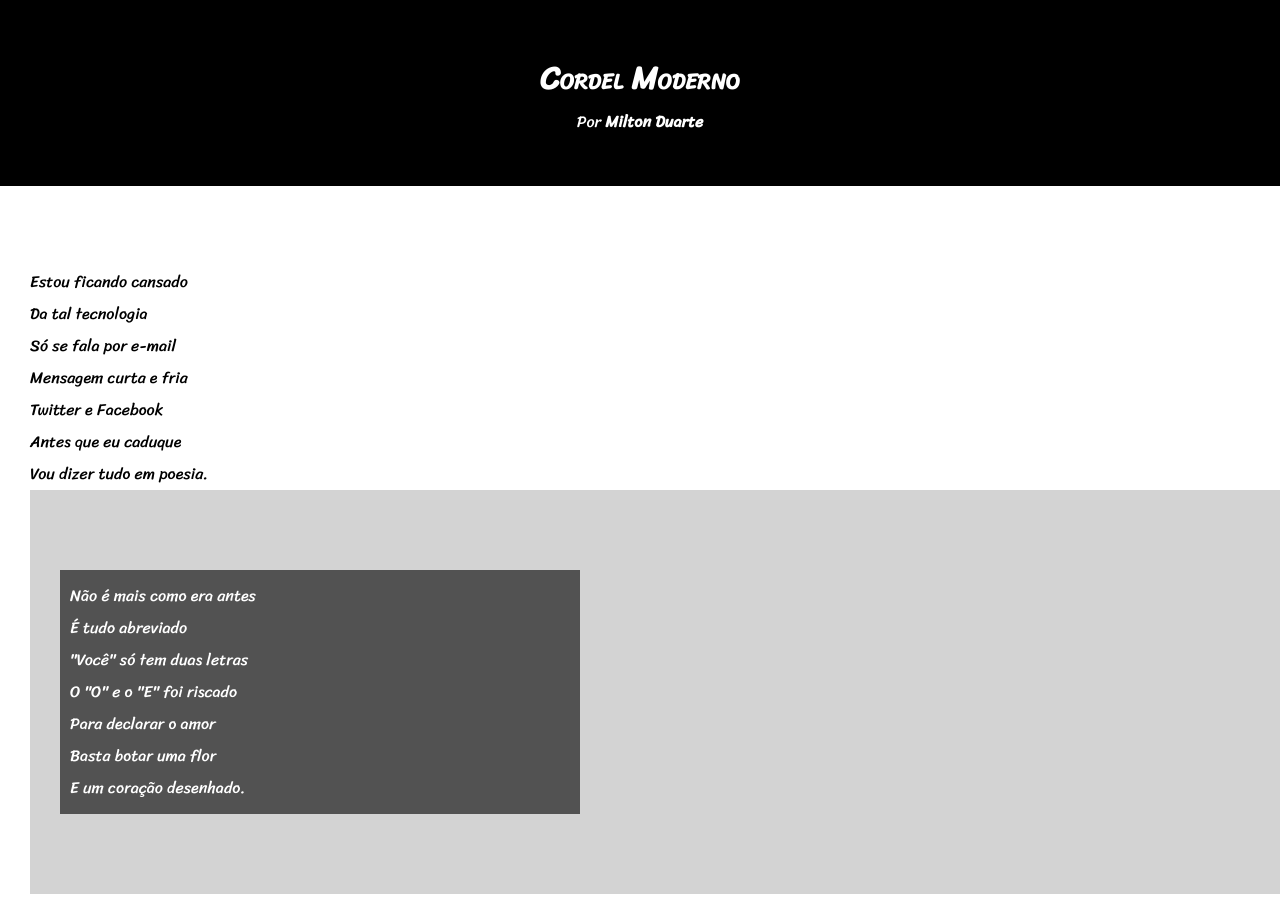
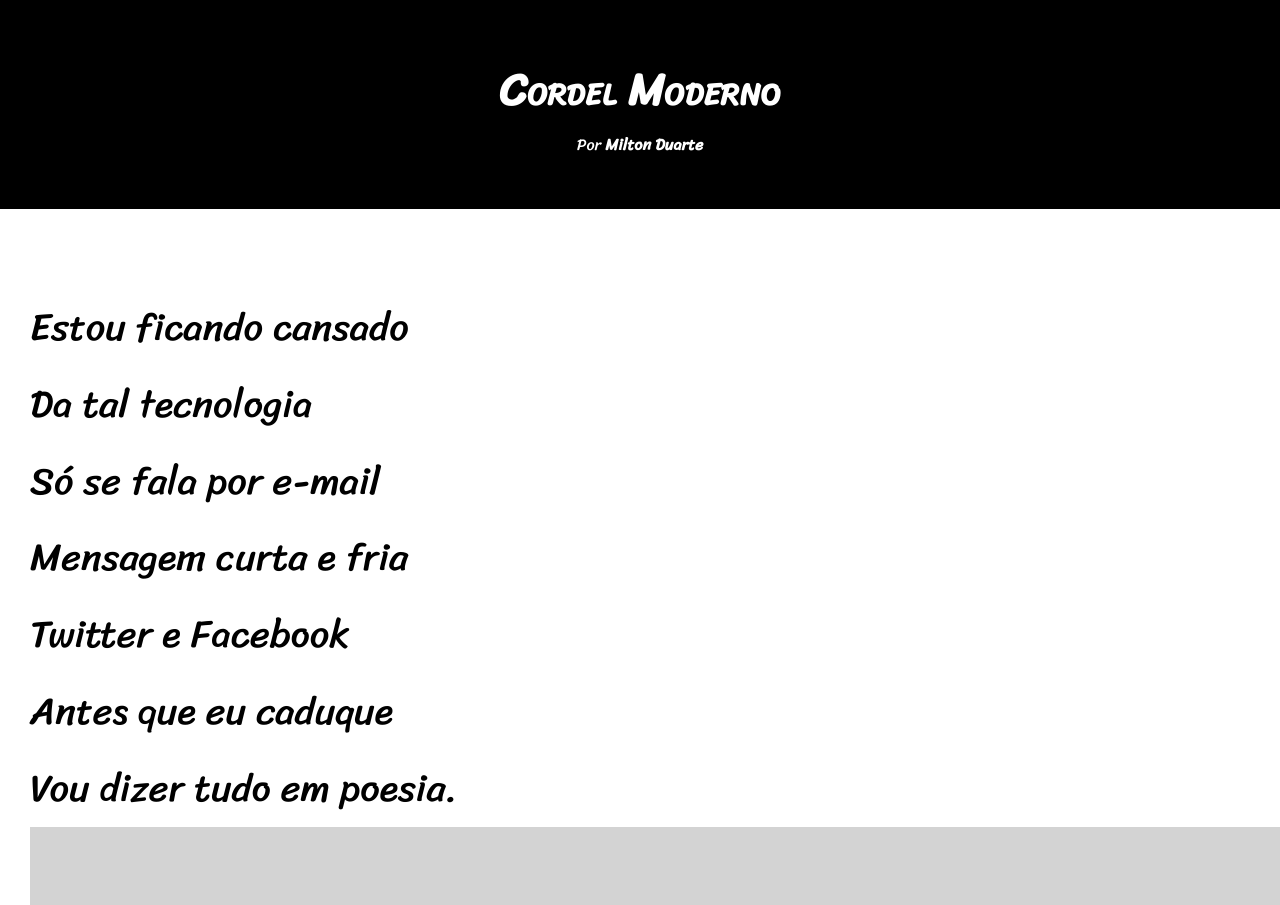
Before and after one commit to PedroBelloS/html-css, a plain HTML site: page desafios/d012/cordel.html in a window 1280 px wide. Shown: the top 905 px of the page. Drawn offline with Linux system fonts and the light colour scheme.

Commit message:
atualizando o tamanho das letras

```diff
--- a/desafios/d012/style.css
+++ b/desafios/d012/style.css
@@ -41,6 +41,7 @@ header{
 header > h1{
 padding-top: 50px;
 font-variant: small-caps;
+font-size: 3.5vw;
 
 
 }
@@ -65,6 +66,7 @@ section{padding-top: 10vh;
 padding-bottom: 10vh;
 line-height: 2em;
 padding-left: 30px;
+font-size: 3vw;
 
 }
 
@@ -72,18 +74,18 @@ padding-left: 30px;
 section.normal{ background-color: white;
     color: black;
 
-
 }
 
 section.imagem{background-color: lightgray;
 color: white;
-
+font-family: var(--font-destaque);
 }
 
 section.imagem > p {
     background-color: rgba(27, 27, 27, 0.696);
-    width: 500px;
+    display: inline-block;
     padding: 10px;
+
 }
 
 footer{
```
